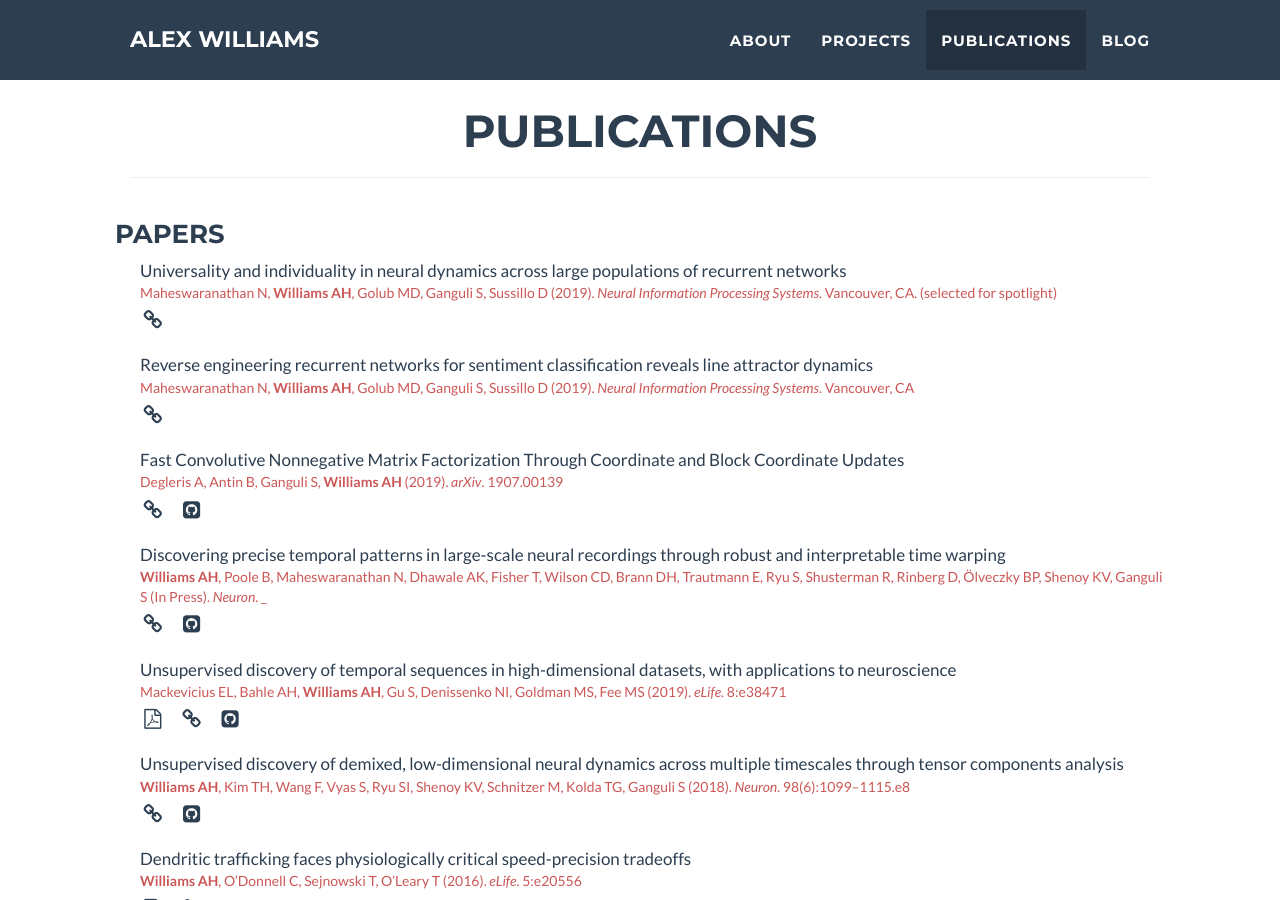
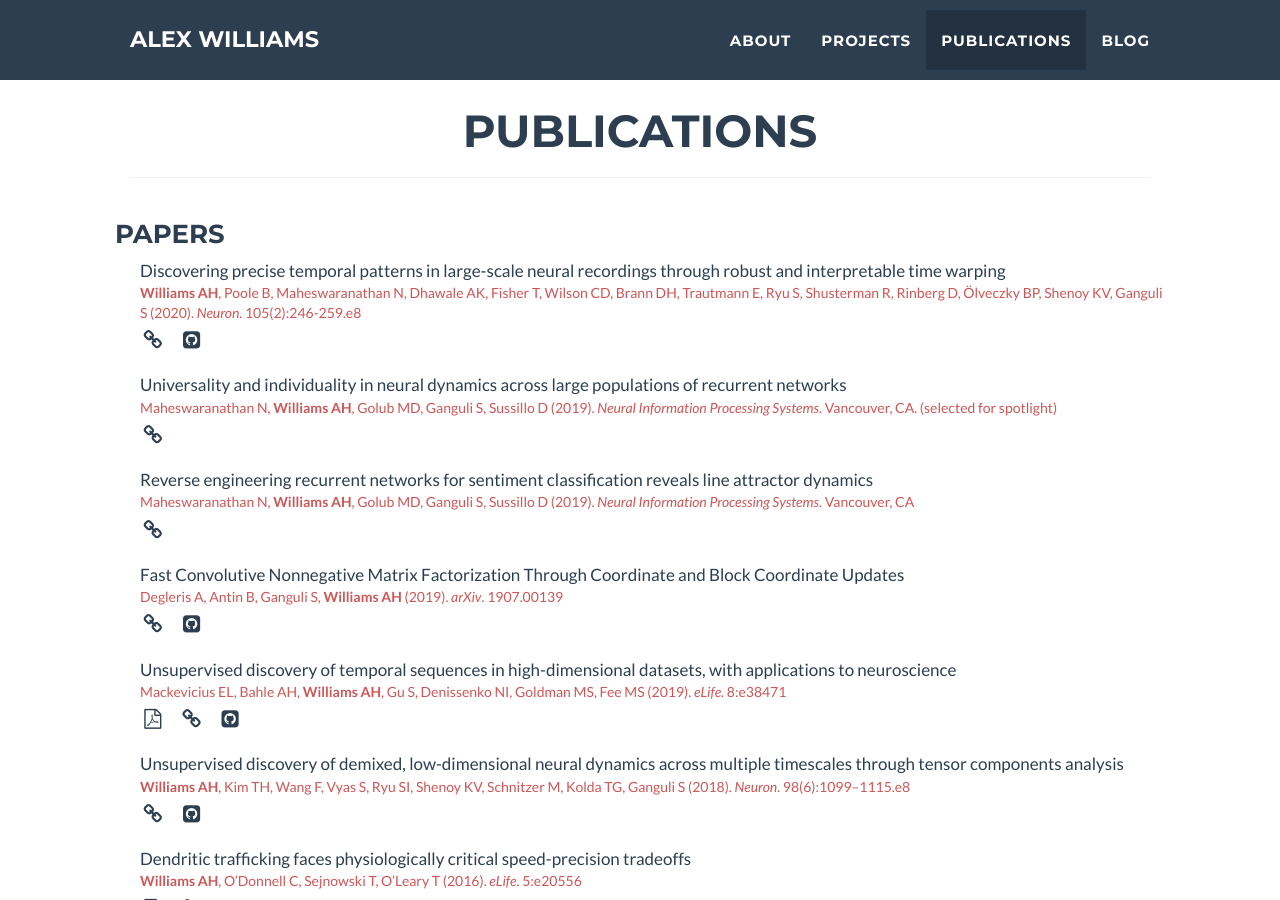
Before and after one commit to ahwillia/ahwillia.github.com, a Jekyll site: the page built from index.html, in a window 1280 px wide and 900 px high, scrolled down 1976 px. Built offline with Jekyll 4.4.1, drawn with Linux system fonts in a browser that asks for light colours; nearby versions of some CDN libraries; library files that are not in the unit come from our copies; some of the changed lines change nothing that is shown.

Commit message:
Update Neuron paper

```diff
--- a/_data/papers.yml
+++ b/_data/papers.yml
@@ -1,3 +1,11 @@
+- title: Discovering precise temporal patterns in large-scale neural recordings through robust and interpretable time warping
+  author: <b>Williams AH</b>, Poole B, Maheswaranathan N, Dhawale AK, Fisher T, Wilson CD, Brann DH, Trautmann E, Ryu S, Shusterman R, Rinberg D, &Ouml;lveczky BP, Shenoy KV, Ganguli S
+  year: 2020
+  journal: Neuron
+  pg: 105(2):246-259.e8
+  link: https://doi.org/10.1016/j.neuron.2019.10.020
+  github: https://github.com/ahwillia/affinewarp
+
 - title: Universality and individuality in neural dynamics across large populations of recurrent networks
   author: Maheswaranathan N, <b>Williams AH</b>, Golub MD, Ganguli S, Sussillo D
   year: 2019
@@ -19,14 +27,6 @@
   pg: 1907.00139
   link: https://arxiv.org/abs/1907.00139
   github: https://github.com/degleris1/CMF.jl
-
-- title: Discovering precise temporal patterns in large-scale neural recordings through robust and interpretable time warping
-  author: <b>Williams AH</b>, Poole B, Maheswaranathan N, Dhawale AK, Fisher T, Wilson CD, Brann DH, Trautmann E, Ryu S, Shusterman R, Rinberg D, &Ouml;lveczky BP, Shenoy KV, Ganguli S
-  year: In Press
-  journal: Neuron
-  pg: _
-  link: https://doi.org/10.1016/j.neuron.2019.10.020
-  github: https://github.com/ahwillia/affinewarp
 
 - title: Unsupervised discovery of temporal sequences in high-dimensional datasets, with applications to neuroscience
   author: Mackevicius EL, Bahle AH, <b>Williams AH</b>, Gu S, Denissenko NI, Goldman MS, Fee MS
```
